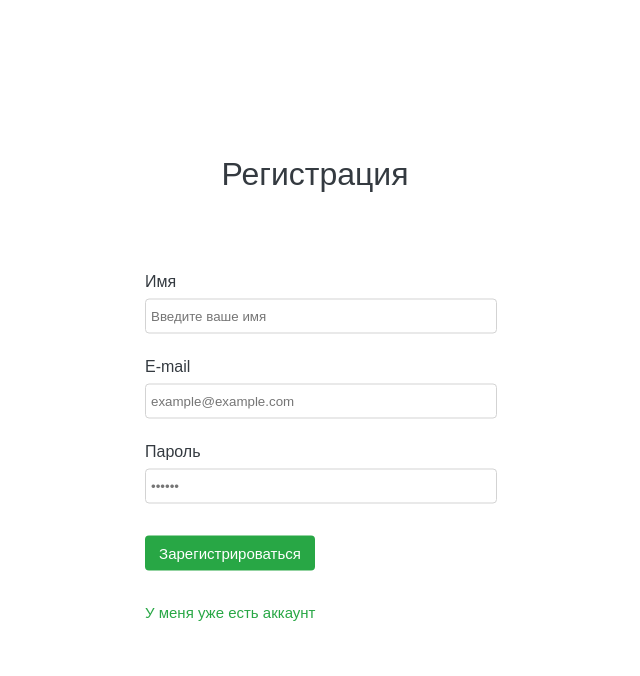
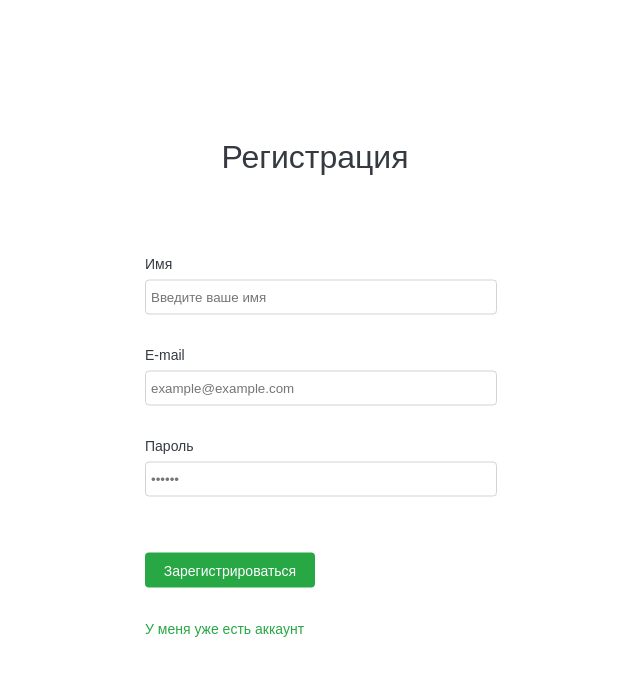
Before and after one commit to MikhailMurashov/web-player, a React (Create React App) app in the folder front/: page / in a window 1280 px wide. Both pictures are taken after a click on the button "Зарегистрироваться". Shown: the top 676 px of the page, without its empty margins (325-965 px from the left). Built offline with nearby package versions, Linux system fonts and the light colour scheme; the HTML template or start-up script is replaced by a standard one.

Commit message:
Edited authPage, regPage; Added emailSentPage;

```diff
--- a/front/src/App.css
+++ b/front/src/App.css
@@ -20,6 +20,7 @@ form {
 	max-width: 340px;
 	margin: 2vh auto;
 	text-align: left;
+	font-size: 14px;
 }
 
 label {
@@ -29,7 +30,7 @@ label {
 input {
 	width: 100%;
 	height: 23px;
-	margin: 1vh auto 3vh auto;
+	margin: 1vh auto 4vh auto;
 	padding: 5px;
 	border: 1px solid lightgrey;
 	border-radius: 4px;
@@ -41,18 +42,19 @@ input:hover {
 	transition: 0.1s;
 }
 
-.authButton, .regButton {
+.auth-button, .reg-button {
 	width: 20%;
 	height: 35px;
+	margin: 3vh 0;
 	padding: 0;
 	background-color: #28a745;
 	border: none;
 	color: white;
-	font-size: 15px;
+	font-size: 14px;
 	vertical-align: middle;
 }
 
-.regPageButton, .authPageButton {
+.reg-page-button, .auth-page-button, .send-email-button, .reg-page-return-button {
 	display: block;
 	width: 50%;
 	height: 34px;
@@ -61,18 +63,33 @@ input:hover {
 	border: none;
 	text-align: left;
 	color: #28a745;
-	font-size: 15px;
+	font-size: 14px;
 }
 
-.regPageButton:hover, .authPageButton:hover {
+.reg-page-button:hover, .auth-page-button:hover, .send-email-button:hover, .reg-page-return-button:hover {
 	box-shadow: none;
 	text-decoration: underline;
 }
 
-.regButton {
+/*Reg page*/
+.reg-button {
 	width: 50%;
 }
 
-.authPageButton {
+/*Auth page*/
+.auth-page-button {
 	width: 60%;
 }
+
+/*EmailSent page*/
+.send-email-button, .reg-page-return-button {
+	margin: 2vh 0;
+	width: 100%;
+	text-align: center;
+}
+
+.text-container {
+	margin-bottom: 6vh;
+	line-height: 2.5vh;
+	font-size: 14px;
+}
--- a/front/src/page/Authorization.js
+++ b/front/src/page/Authorization.js
@@ -21,7 +21,7 @@ const Authorization = () => {
 		e.preventDefault();
 	}
 
-	const regPage = () => {
+	const toRegPage = () => {
 		ReactDOM.render(<Registration />, document.getElementById('root'));
 	}
 
@@ -43,9 +43,9 @@ const Authorization = () => {
 					<input type='password' placeholder='&bull;&bull;&bull;&bull;&bull;&bull;' value={password} onChange={passwordChanged} />
 				</label>
 
-				<input className='authButton' type='submit' value='Войти' />
+				<input className='auth-button' type='submit' value='Войти' />
 
-				<input className='regPageButton' type='button' value='Зарегистрироваться' onClick={regPage}/>
+				<input className='reg-page-button' type='button' value='Зарегистрироваться' onClick={toRegPage}/>
 			</form>
 		</div>
 	);
--- a/front/src/page/Registration.js
+++ b/front/src/page/Registration.js
@@ -1,6 +1,7 @@
 import React, {useState} 	from 'react';
 import ReactDOM 			from 'react-dom';
 import Authorization 		from './Authorization.js'
+import EmailSent 			from './EmailSent.js'
 
 const Registration = () => {
 	// Custom constants
@@ -22,11 +23,11 @@ const Registration = () => {
 	}
 
 	const formSubmitted = e => {
-		alert('Имя: ' + name + '   E-mail: ' + email + '   Password: ' + password);
+		ReactDOM.render(<EmailSent email={email} />, document.getElementById('root'));
 		e.preventDefault();
 	}
 
-	const authPage = () => {
+	const toAuthPage = () => {
 		ReactDOM.render(<Authorization />, document.getElementById('root'));
 	}
 
@@ -53,9 +54,9 @@ const Registration = () => {
 					<input type='password' placeholder='&bull;&bull;&bull;&bull;&bull;&bull;' value={password} onChange={passwordChanged} />
 				</label>
 
-				<input className='regButton' type='submit' value='Зарегистрироваться' />
+				<input className='reg-button' type='submit' value='Зарегистрироваться' />
 
-				<input className='authPageButton' type='button' value='У меня уже есть аккаунт' onClick={authPage}/>
+				<input className='auth-page-button' type='button' value='У меня уже есть аккаунт' onClick={toAuthPage}/>
 			</form>
 		</div>
 	);
```
